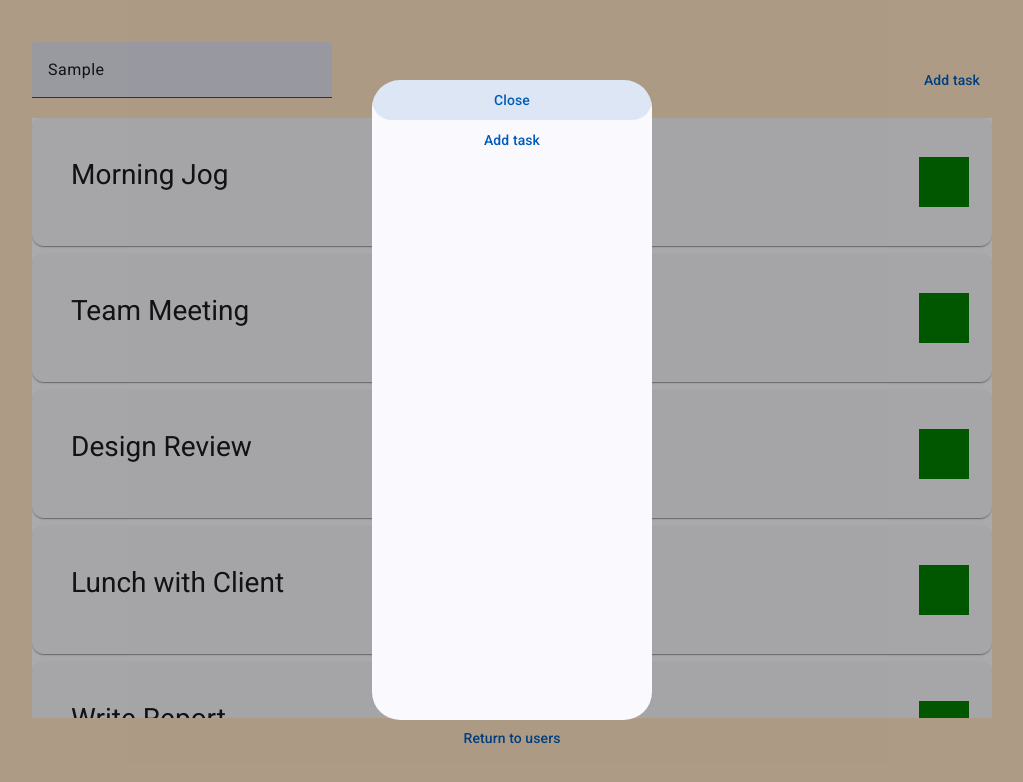
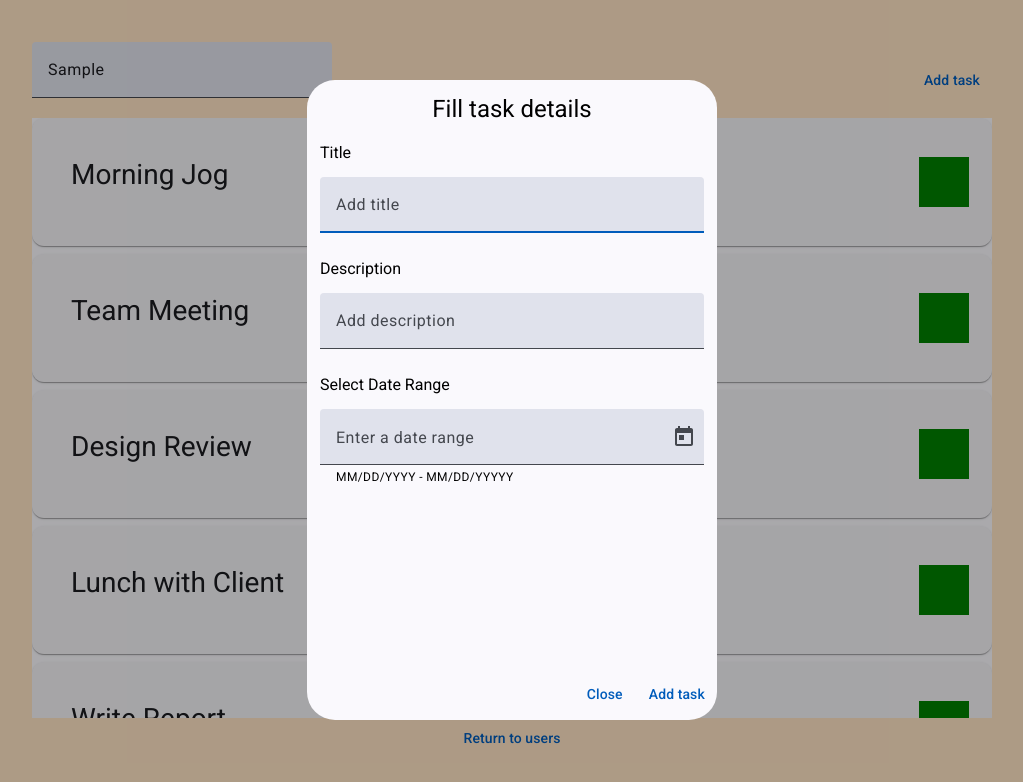
Before and after one commit to abanardi/angular-task-app, an Angular app: page /tasks in a window 1280 px wide. Both pictures are taken after typing "Sample" into the empty fields and a click on the button "Add task". Shown: the top 782 px of the page, without its empty margins (128-1151 px from the left). Built offline with nearby package versions, Linux system fonts and the light colour scheme.

Commit message:
Added task dialog information & date picker

```diff
--- /dev/null
+++ b/src/app/components/add-task-dialog/add-task-dialog.component.html
@@ -0,0 +1,41 @@
+<div class="dialog-container">
+  <div class="input-field">
+    <h6>Fill task details</h6>
+
+    <div class="add-title">
+      <h6 class="title-text">Title</h6>
+      <mat-form-field>
+        <input matInput type="text" placeholder="Add title" />
+      </mat-form-field>
+    </div>
+
+    <div class="add-description">
+      <h6 class="title-text">Description</h6>
+      <mat-form-field>
+        <input matInput type="text" placeholder="Add description" />
+      </mat-form-field>
+    </div>
+
+    <div class="add-date-range">
+      <h6 class="title-text">Select Date Range</h6>
+      <mat-form-field>
+        <mat-label>Enter a date range</mat-label>
+        <mat-date-range-input [rangePicker]="picker">
+          <input matStartDate placeholder="Start date" />
+          <input matEndDate placeholder="End date" />
+        </mat-date-range-input>
+        <mat-hint>MM/DD/YYYY - MM/DD/YYYYY</mat-hint>
+        <mat-datepicker-toggle
+          matIconSuffix
+          [for]="picker"
+        ></mat-datepicker-toggle>
+        <mat-date-range-picker #picker></mat-date-range-picker>
+      </mat-form-field>
+    </div>
+  </div>
+
+  <div class="buttons">
+    <button mat-button (click)="onClose()">Close</button>
+    <button mat-button (click)="addTask()">Add task</button>
+  </div>
+</div>
--- /dev/null
+++ b/src/app/components/add-task-dialog/add-task-dialog.component.scss
@@ -0,0 +1,31 @@
+.dialog-container {
+  max-width: 50vw;
+  display: flex;
+  flex-direction: column;
+  justify-content: space-between;
+  height: 99%;
+}
+
+.input-field {
+  display: flex;
+  flex-direction: column;
+  align-items: center;
+  width: 30vw;
+  margin-left: 1vw;
+  margin-right: 1vw;
+  margin-top: 1vw;
+}
+
+.buttons {
+  display: flex;
+  flex-direction: row;
+  justify-content: flex-end;
+}
+
+mat-form-field {
+  width: 30vw;
+}
+
+.title-text {
+  font-size: 16px;
+}
--- a/src/app/components/tasks-page/tasks-page.component.ts
+++ b/src/app/components/tasks-page/tasks-page.component.ts
@@ -5,7 +5,7 @@ import { TaskListComponent } from '../task-list/task-list.component';
 import { MatFormFieldModule } from '@angular/material/form-field';
 import { MatInputModule } from '@angular/material/input';
 import { MatDialog } from '@angular/material/dialog';
-import { AddTaskDialogComponent } from '../../task-action-dialogs/add-task-dialog/add-task-dialog.component';
+import { AddTaskDialogComponent } from '../add-task-dialog/add-task-dialog.component';
 
 @Component({
   selector: 'app-tasks-page',
--- a/src/app/components/user-action-dialogs/add-user-dialog/add-user-dialog.component.ts
+++ b/src/app/components/user-action-dialogs/add-user-dialog/add-user-dialog.component.ts
@@ -49,11 +49,6 @@ export class AddUserDialogComponent {
   }
 
   userFieldsIncomplete() {
-    console.log(this.newName);
-    console.log(this.newDescription);
-    console.log(this.newTeam);
-    console.log(this.newDateStarted);
-    console.log('SHIT');
     const returnValue = !!(
       this.newName &&
       this.newDescription &&
--- a/src/app/task-action-dialogs/add-task-dialog/add-task-dialog.component.html
+++ /dev/null
@@ -1,2 +0,0 @@
-<button mat-button (click)="onClose()">Close</button>
-<button mat-button (click)="addTask()">Add task</button>
```
Also changed, not shown: src/app/components/add-task-dialog/add-task-dialog.component.ts (renamed from src/app/task-action-dialogs/add-task-dialog/add-task-dialog.component.ts, +11 -1 lines), src/app/task-action-dialogs/add-task-dialog/add-task-dialog.component.scss (deleted), 1 other file (tests, documents, lock files or other folders).
